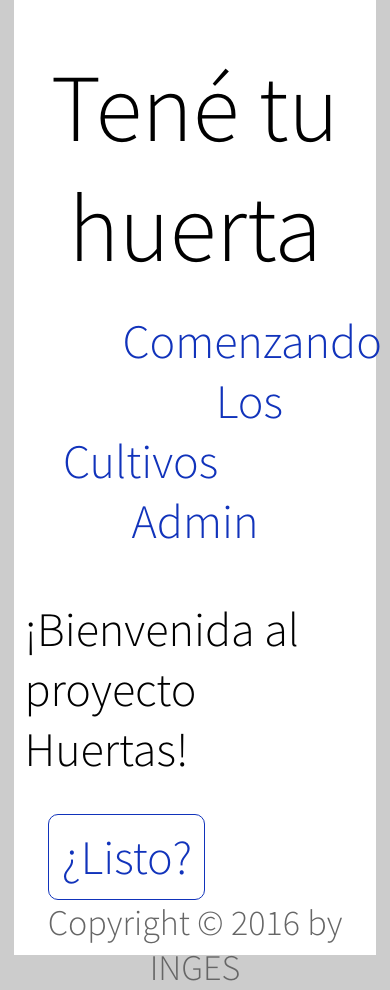
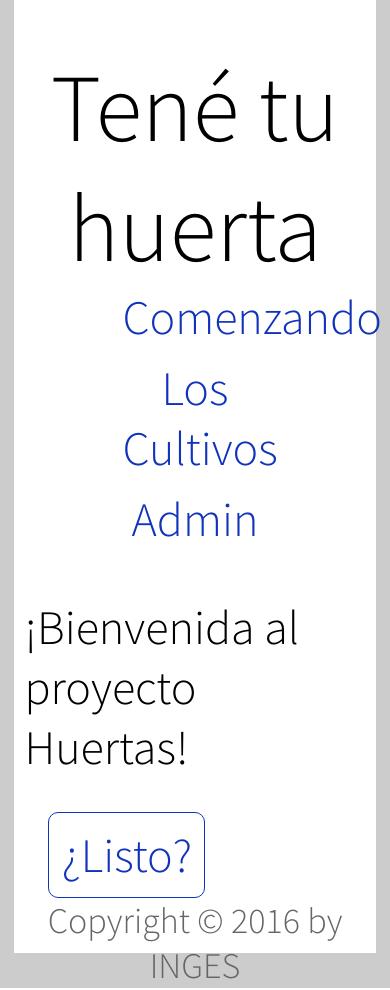
Before and after one commit to kymbert/huertas, a PHP site: page / in a window 390 px wide; the page is wider, and only the part inside the window is pictured. Shown: the part 65-1055 px from the top of that part. Run offline with PHP 8.4, Linux system fonts and the light colour scheme.

Commit message:
Menu spacing.

```diff
--- a/resources/css/pagestyle.css
+++ b/resources/css/pagestyle.css
@@ -170,13 +170,11 @@ div.crop {
 		margin-bottom: 0em;
 	}
 
-	div#nav {
-		margin-top: 0.5em;
-	}
-
 	div#nav a {
+		display: block;
 		margin-left: 30%;
 		margin-right: 30%;
+		margin-bottom: 3%;
 	}
 
 	input {
```
